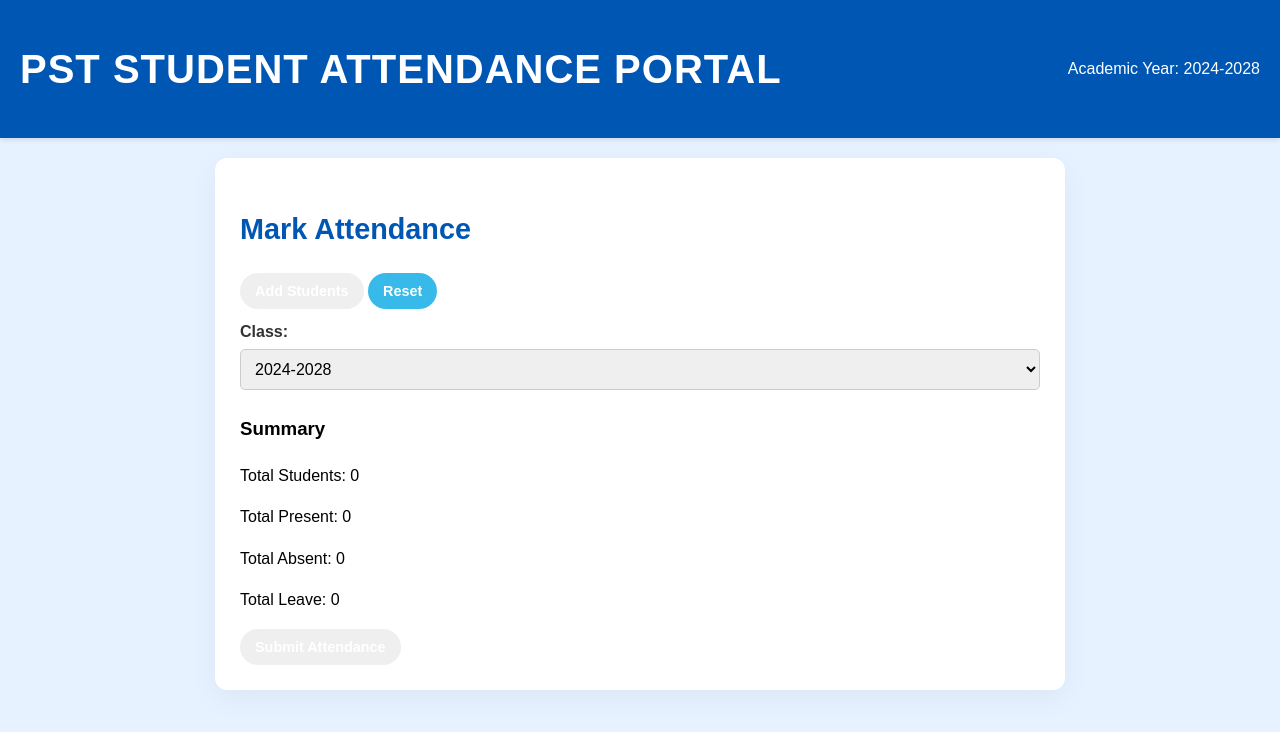
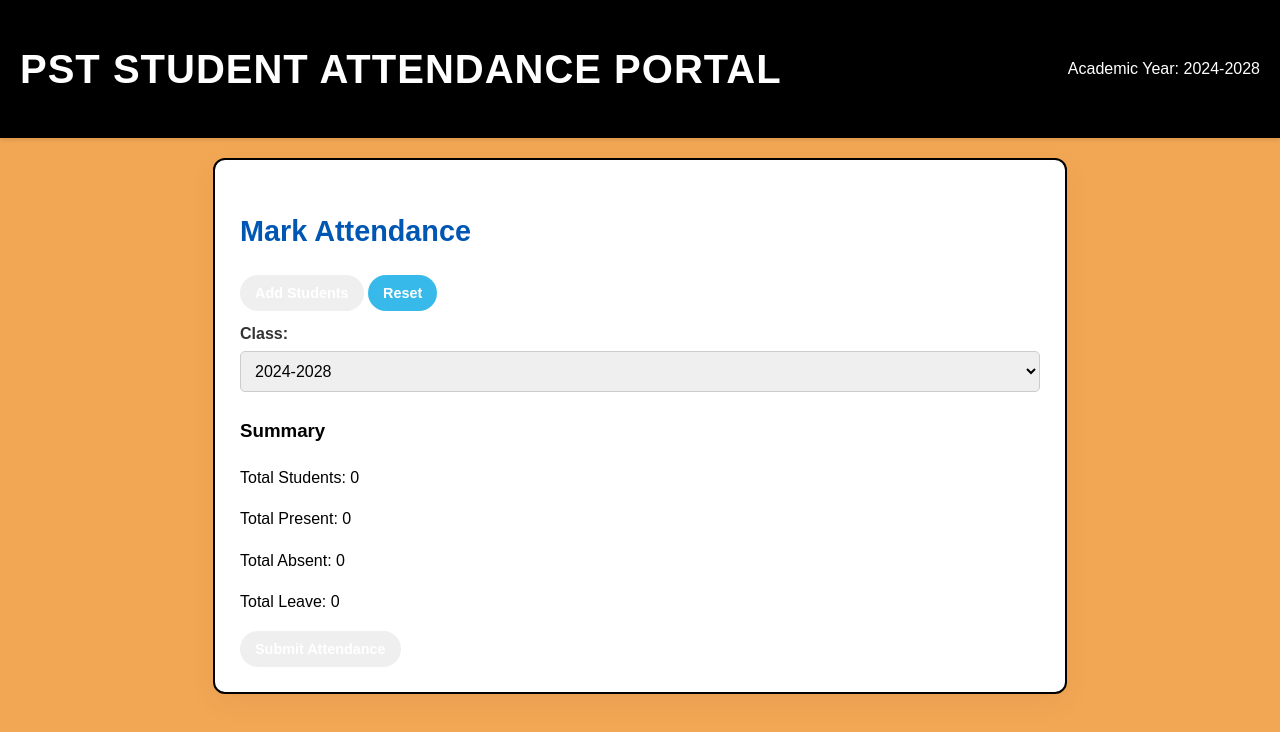
Before and after one commit to A9RYA6N/att-sheet, a plain HTML site: page index.html in a window 1280 px wide. Drawn offline with Linux system fonts and the light colour scheme.

Commit message:
Update style.css

```diff
--- a/style.css
+++ b/style.css
@@ -3,14 +3,14 @@ body {
     font-family: 'Arial', sans-serif;
     margin: 0;
     padding: 0;
-    background-color: #e6f2ff; /* Light blue background for a cohesive look */
+    background-color: rgb(242, 167, 84); /* Updated background color */
     line-height: 1.6;
     overflow-x: hidden;
 }
 
 /* Navbar Styling */
 .navbar {
-    background-color: #0056b3; /* Deep blue for a strong header */
+    background-color: black; /* Deep blue for a strong header */
     color: #ffffff;
     padding: 10px 20px;
     display: flex;
@@ -54,7 +54,7 @@ body {
     border-radius: 12px;
     box-shadow: 0 8px 30px rgba(0, 0, 0, 0.05); /* Subtle shadow for depth */
     animation: fadeIn 0.6s ease-in-out;
-}
+    border: 2px solid #000000; /* Adds a solid black border of 2px thickness */ }
 
 /* Heading Styling */
 h2 {
@@ -206,18 +206,18 @@ button:hover {
     color: #0066ff; /* Matches the primary blue */
 }
 
-#resetData{
+#resetData {
     background-color: #37baea;
 }
 
-#resetData:hover{
+#resetData:hover {
     background-color: blue;
 }
 
-#submitButton{
+#submitButton {
     background-color: #37baea;
 }
 
-#submitButton:hover{
+#submitButton:hover {
     background-color: blue;
 }
```
